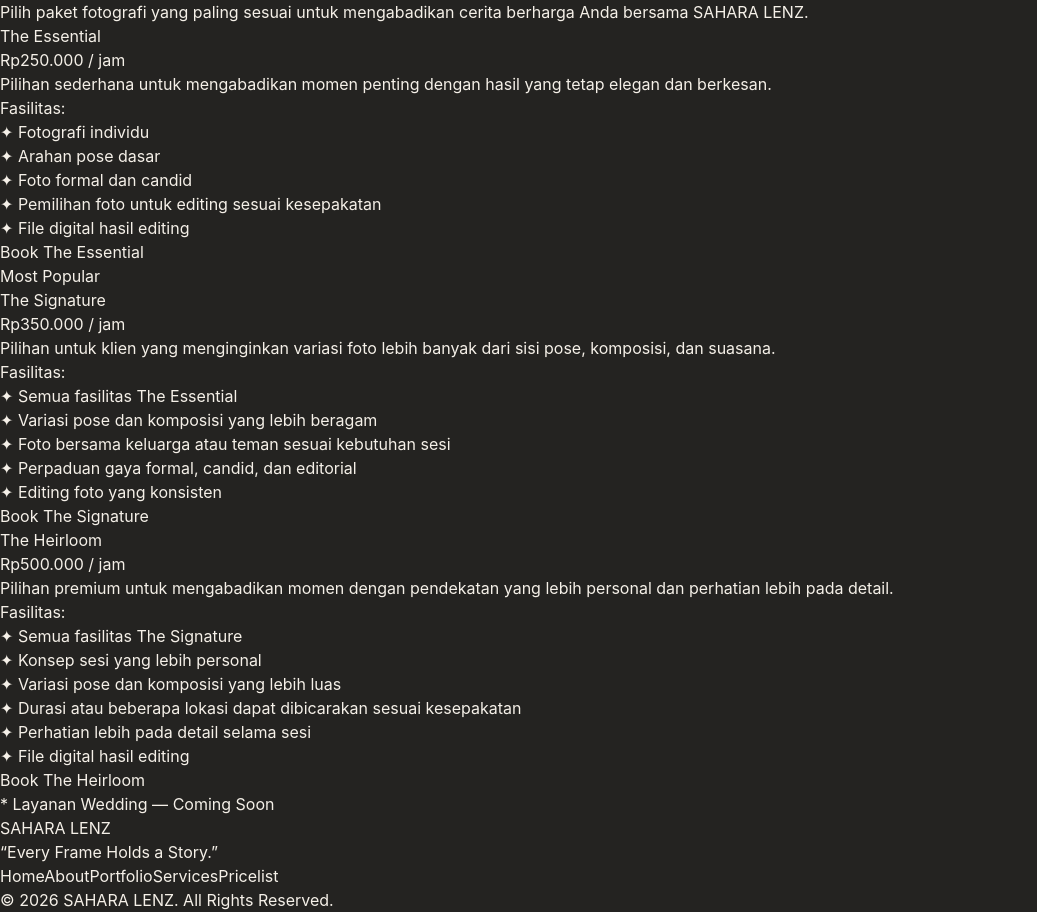
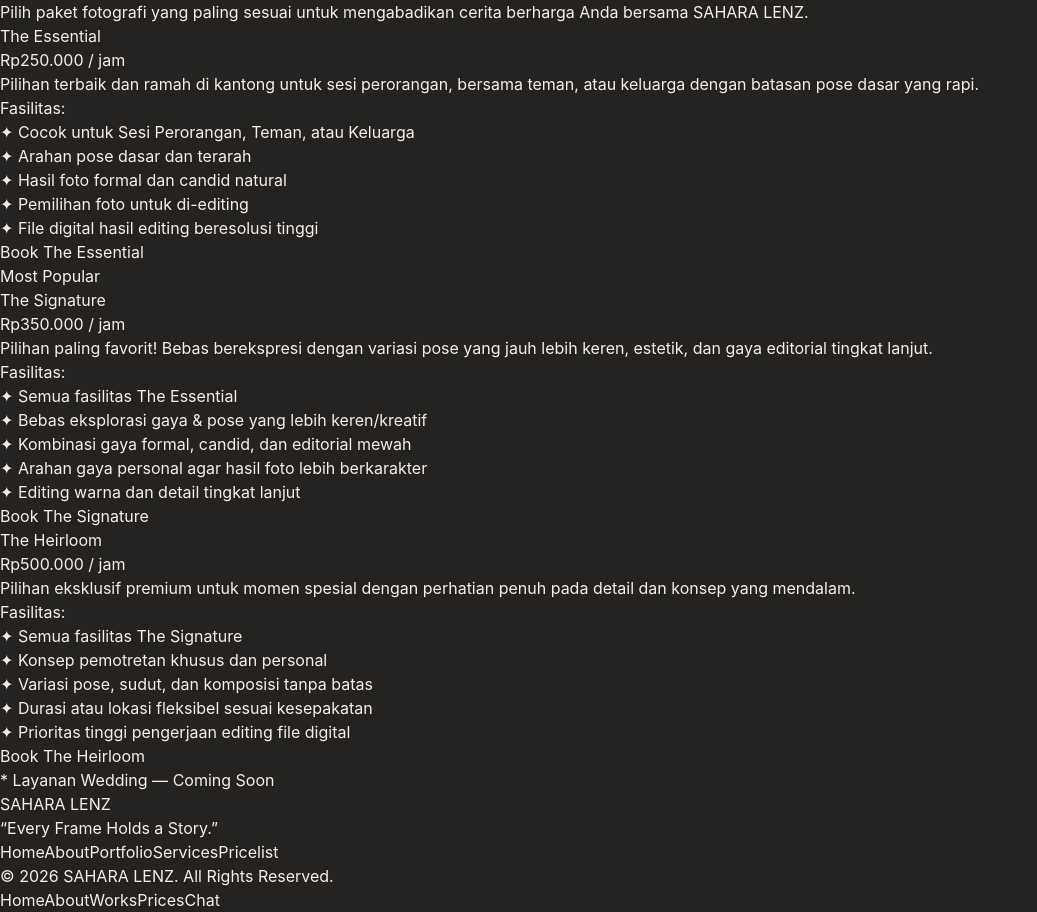
Before and after one commit to RafisyahRA15/Sahara-Lenz, a Next.js app in the folder src/: page /packages in a window 1280 px wide. Shown: the part 420-1332 px from the top of the page, without its empty margins (0-1037 px from the left). Built offline with nearby package versions, Linux system fonts and the light colour scheme; a web font is replaced by a local one.

Commit message:
Update page.tsx

```diff
--- a/src/app/packages/page.tsx
+++ b/src/app/packages/page.tsx
@@ -1,53 +1,55 @@
+'use client'
+
 import Navbar from "@/components/Navbar";
 import Footer from "@/components/Footer";
+import BottomNav from "@/components/BottomNav";
 
 export default function PackagesPage() {
   const packages = [
     {
       name: "The Essential",
       price: "Rp250.000 / jam",
-      desc: "Pilihan sederhana untuk mengabadikan momen penting dengan hasil yang tetap elegan dan berkesan.",
+      desc: "Pilihan terbaik dan ramah di kantong untuk sesi perorangan, bersama teman, atau keluarga dengan batasan pose dasar yang rapi.",
       features: [
-        "Fotografi individu",
-        "Arahan pose dasar",
-        "Foto formal dan candid",
-        "Pemilihan foto untuk editing sesuai kesepakatan",
-        "File digital hasil editing"
+        "Cocok untuk Sesi Perorangan, Teman, atau Keluarga",
+        "Arahan pose dasar dan terarah",
+        "Hasil foto formal dan candid natural",
+        "Pemilihan foto untuk di-editing",
+        "File digital hasil editing beresolusi tinggi"
       ],
-      whatsappText: "Halo%20SAHARA%20LENZ!%20Saya%20tertarik%20memesan%20paket%20The%20Essential%20dengan%20harga%20Rp250.000/jam.%20Saya%20ingin%20bertanya%20mengenai%20jadwal%20dan%20detail%20sesi%20fotografi.%20Terima%20kasih."
+      whatsappText: "Halo%20SAHARA%20LENZ!%20Saya%20tertarik%20memesan%20paket%20The%20Essential%20(Rp250.000/jam).%20Mohon%20informasi%20mengenai%20jadwal%20yang%20tersedia.%20Terima%20kasih."
     },
     {
       name: "The Signature",
       price: "Rp350.000 / jam",
       popular: true,
-      desc: "Pilihan untuk klien yang menginginkan variasi foto lebih banyak dari sisi pose, komposisi, dan suasana.",
+      desc: "Pilihan paling favorit! Bebas berekspresi dengan variasi pose yang jauh lebih keren, estetik, dan gaya editorial tingkat lanjut.",
       features: [
         "Semua fasilitas The Essential",
-        "Variasi pose dan komposisi yang lebih beragam",
-        "Foto bersama keluarga atau teman sesuai kebutuhan sesi",
-        "Perpaduan gaya formal, candid, dan editorial",
-        "Editing foto yang konsisten"
+        "Bebas eksplorasi gaya & pose yang lebih keren/kreatif",
+        "Kombinasi gaya formal, candid, dan editorial mewah",
+        "Arahan gaya personal agar hasil foto lebih berkarakter",
+        "Editing warna dan detail tingkat lanjut"
       ],
-      whatsappText: "Halo%20SAHARA%20LENZ!%20Saya%20tertarik%20memesan%20paket%20The%20Signature%20dengan%20harga%20Rp350.000/jam.%20Saya%20ingin%20bertanya%20mengenai%20jadwal%20dan%20detail%20sesi%20fotografi.%20Terima%20kasih."
+      whatsappText: "Halo%20SAHARA%20LENZ!%20Saya%20tertarik%20memesan%20paket%20The%20Signature%20(Rp350.000/jam).%20Mohon%20informasi%20mengenai%20jadwal%20yang%20tersedia.%20Terima%20kasih."
     },
     {
       name: "The Heirloom",
       price: "Rp500.000 / jam",
-      desc: "Pilihan premium untuk mengabadikan momen dengan pendekatan yang lebih personal dan perhatian lebih pada detail.",
+      desc: "Pilihan eksklusif premium untuk momen spesial dengan perhatian penuh pada detail dan konsep yang mendalam.",
       features: [
         "Semua fasilitas The Signature",
-        "Konsep sesi yang lebih personal",
-        "Variasi pose dan komposisi yang lebih luas",
-        "Durasi atau beberapa lokasi dapat dibicarakan sesuai kesepakatan",
-        "Perhatian lebih pada detail selama sesi",
-        "File digital hasil editing"
+        "Konsep pemotretan khusus dan personal",
+        "Variasi pose, sudut, dan komposisi tanpa batas",
+        "Durasi atau lokasi fleksibel sesuai kesepakatan",
+        "Prioritas tinggi pengerjaan editing file digital"
       ],
-      whatsappText: "Halo%20SAHARA%20LENZ!%20Saya%20tertarik%20memesan%20paket%20The%20Heirloom%20dengan%20harga%20Rp500.000/jam.%20Saya%20ingin%20bertanya%20mengenai%20jadwal%20dan%20detail%20sesi%20fotografi.%20Terima%20kasih."
+      whatsappText: "Halo%20SAHARA%20LENZ!%20Saya%20tertarik%20memesan%20paket%20The%20Heirloom%20(Rp500.000/jam).%20Mohon%20informasi%20mengenai%20jadwal%20yang%20tersedia.%20Terima%20kasih."
     }
   ];
 
   return (
-    <main className="min-h-screen flex flex-col bg-charcoal text-ivory">
+    <main className="min-h-screen flex flex-col bg-charcoal text-ivory pb-16 md:pb-0">
       <Navbar />
 
       <section className="py-20 px-6 max-w-6xl mx-auto w-full flex-1">
@@ -118,6 +120,7 @@
       </section>
 
       <Footer />
+      <BottomNav />
     </main>
   );
 }
```
